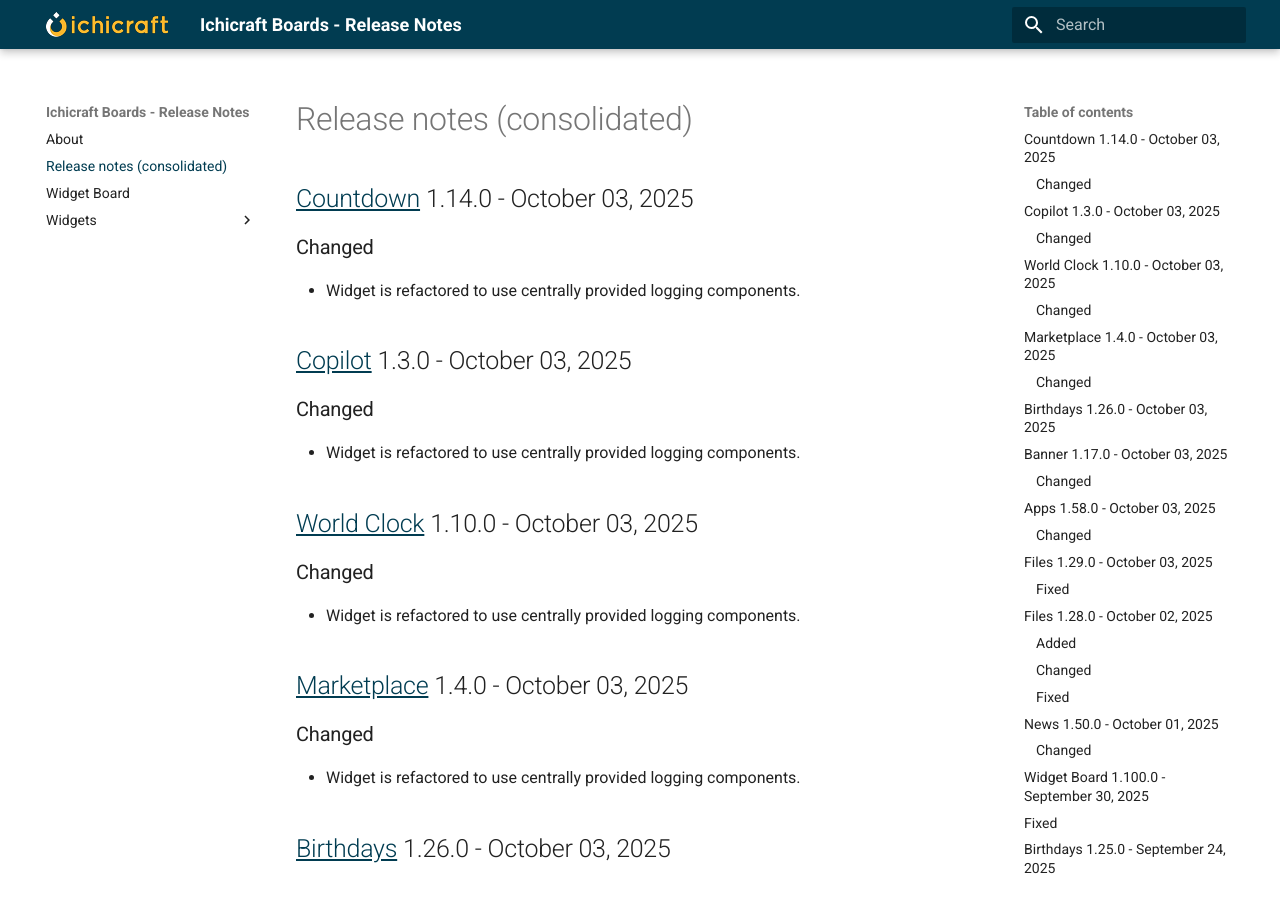
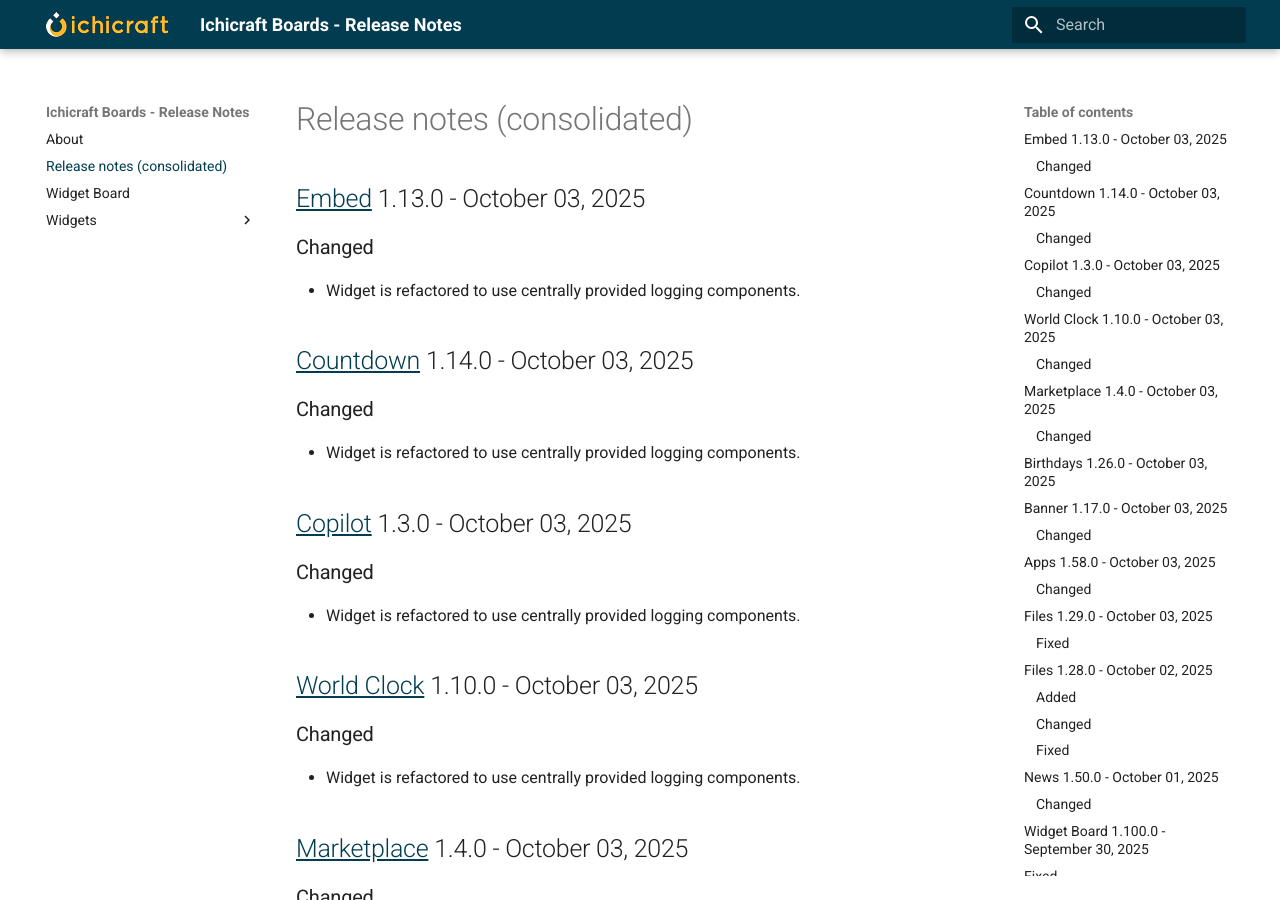
Before and after one commit to ichicraft/widgets-docs, an MkDocs documentation site: the page built from docs/Release-notes-(consolidated).md, in a window 1280 px wide and 900 px high. Built offline with MkDocs 1.6.1 and Material for MkDocs 9.7.7, drawn with Linux system fonts in a browser that asks for light colours.

Commit message:
Release notes updated by BuildService

```diff
--- a/docs/Release-notes-(consolidated).md
+++ b/docs/Release-notes-(consolidated).md
@@ -1,3 +1,8 @@
+## [Embed](./Widgets/Embed.md) 1.13.0 - October 03, 2025
+
+### Changed
+- Widget is refactored to use centrally provided logging components.
+
 ## [Countdown](./Widgets/Countdown.md) 1.14.0 - October 03, 2025
 
 ### Changed
--- a/docs/Widgets/Embed.md
+++ b/docs/Widgets/Embed.md
@@ -1,3 +1,8 @@
+## 1.13.0 - October 03, 2025
+
+### Changed
+- Widget is refactored to use centrally provided logging components.
+
 ## 1.12.0 - July 16, 2025
 
 ### Added
```
